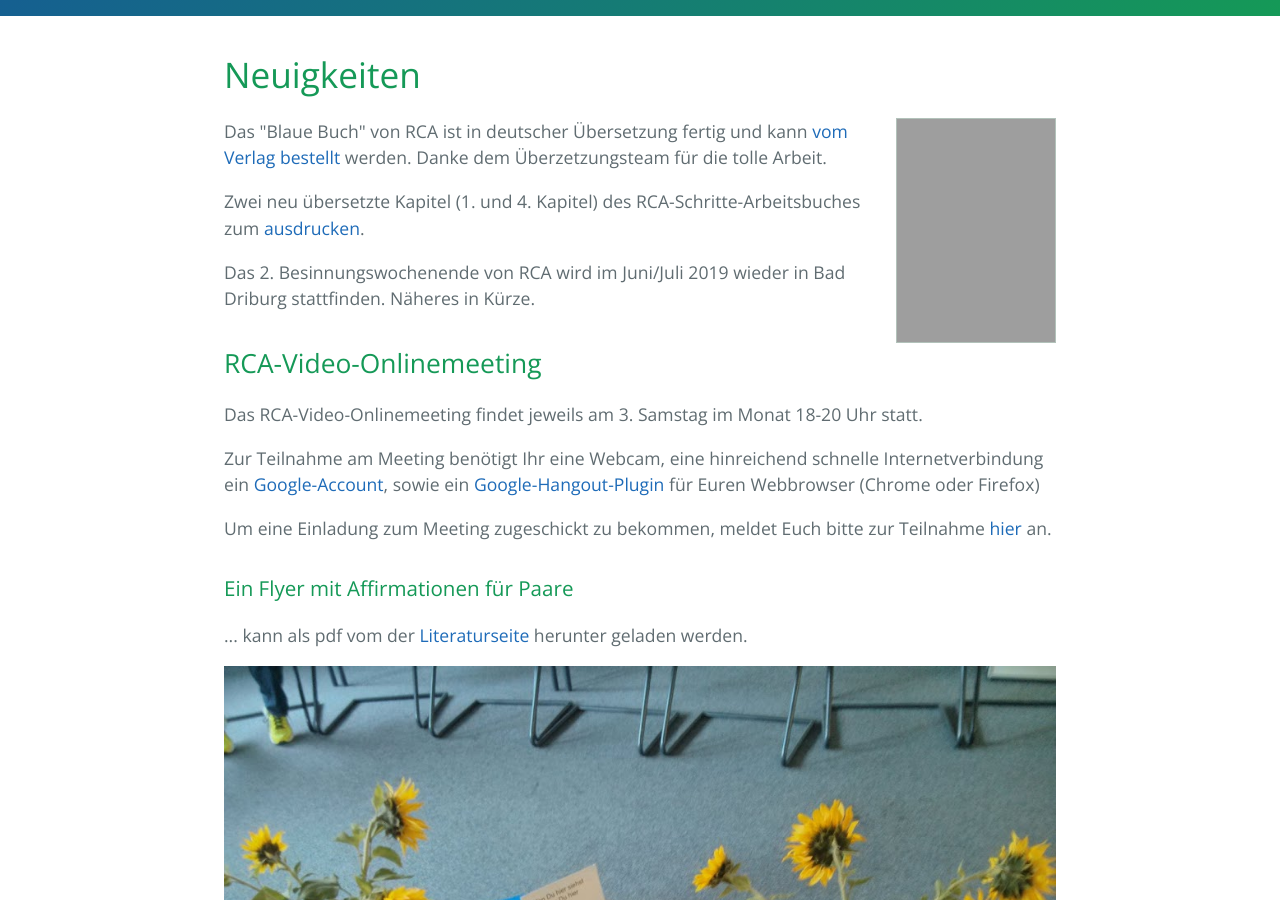
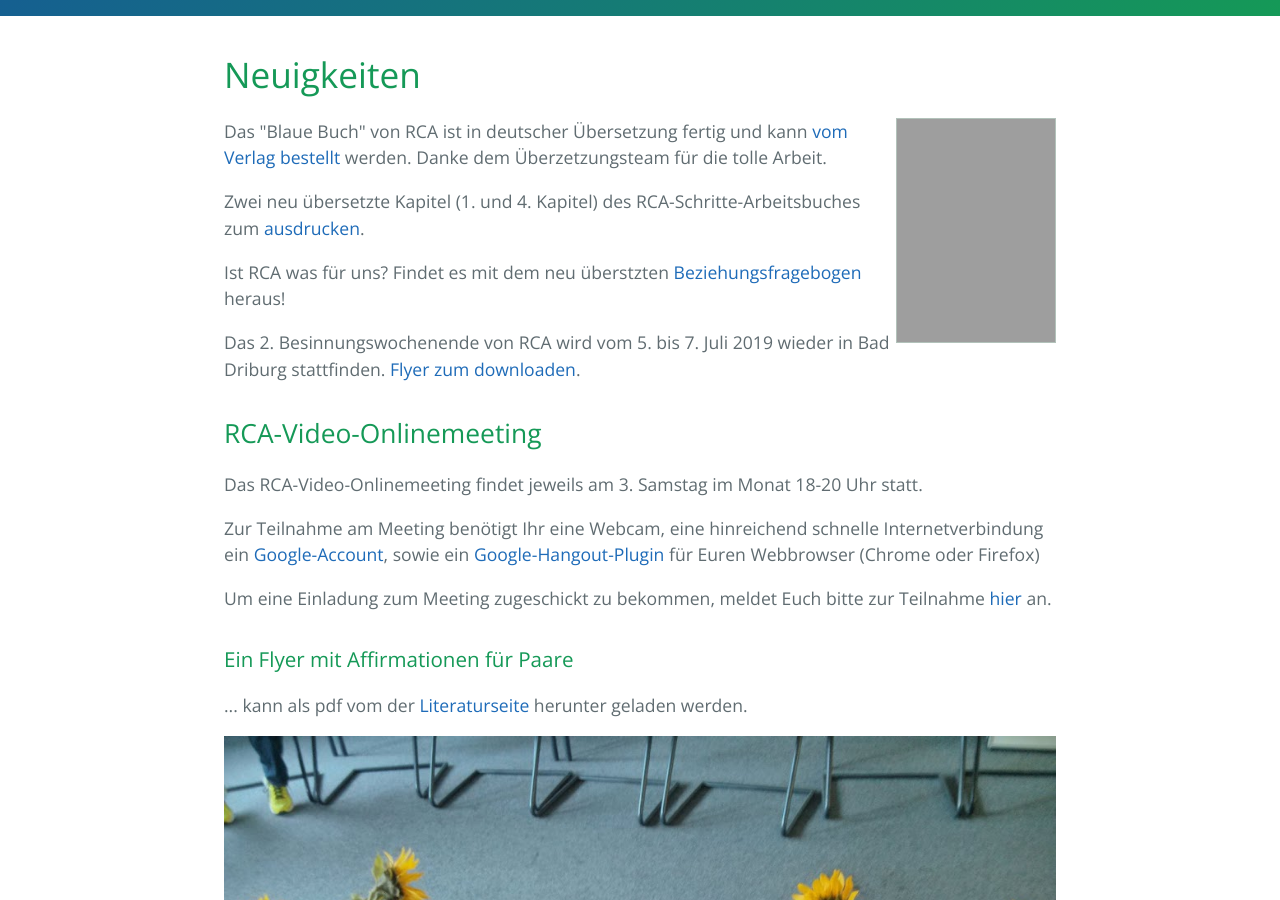
Before and after one commit to rcadeutschland/rcadeutschland.github.io, a Jekyll site: the page built from index.html, in a window 1280 px wide and 900 px high, scrolled down 325 px. Built offline with Jekyll 4.4.1, drawn with Linux system fonts in a browser that asks for light colours; nearby versions of some CDN libraries; grey boxes are pictures that could not be loaded.

Commit message:
Update index.html

```diff
--- a/index.html
+++ b/index.html
@@ -14,7 +14,8 @@
  Das "Blaue Buch" von RCA ist in deutscher Übersetzung fertig und kann <a href="https://tredition.de/autoren/recovering-couples-anonymous-rca-25560/anonyme-paare-in-genesung-paperback-109018/">vom Verlag bestellt</a> werden. Danke dem Überzetzungsteam
  für die tolle Arbeit.</p>
 <p>Zwei neu übersetzte Kapitel (1. und 4. Kapitel) des RCA-Schritte-Arbeitsbuches zum <a href="/Literatur">ausdrucken</a>.</p>
-<p>Das 2. Besinnungswochenende von RCA wird im Juni/Juli 2019 wieder in Bad Driburg stattfinden. Näheres in Kürze.</p>
+<p>Ist RCA was für uns? Findet es mit dem neu überstzten <a href="files/Beziehungsfragebogen.pdf">Beziehungsfragebogen</a> heraus!</p>
+<p>Das 2. Besinnungswochenende von RCA wird vom 5. bis 7. Juli 2019 wieder in Bad Driburg stattfinden. <a href="files/RCA_Besinnungswochenende2019.pdf">Flyer zum downloaden</a>.</p>
 
 <h2>RCA-Video-Onlinemeeting</h2>
 
```
